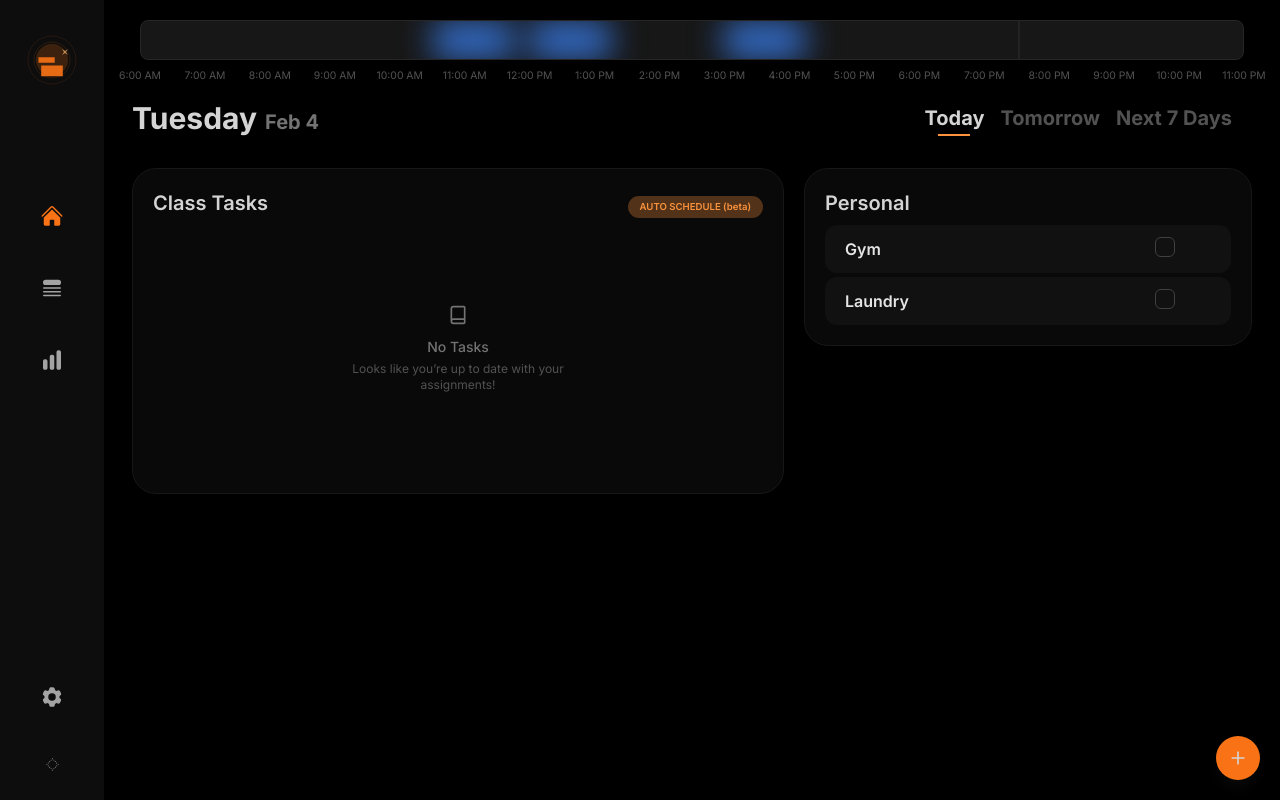
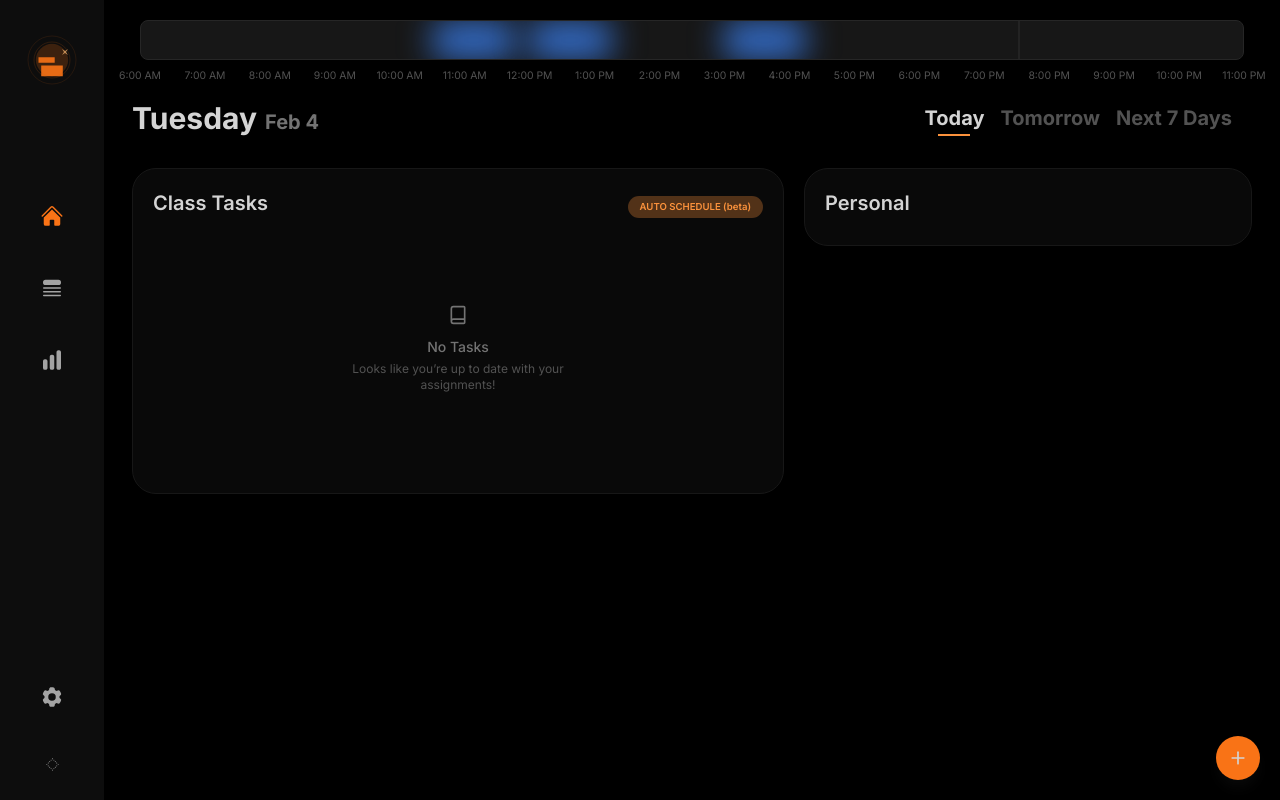
Before and after one commit to GrandeJames/bryzi, a Next.js app: page / in a window 1280 px wide. Built offline with nearby package versions, Linux system fonts and the light colour scheme.

Commit message:
Show actual personal tasks

```diff
--- a/src/app/(home)/Home.tsx
+++ b/src/app/(home)/Home.tsx
@@ -1,7 +1,6 @@
 "use client";
 
 import { Timeline } from "./components/Timeline";
-import { tasks } from "@/data/sampleTasks";
 import AssignmentsSection from "./components/AssignmentsSection";
 import PersonalSection from "./components/PersonalSection";
 import useTasksStore from "@/stores/tasksStore";
@@ -44,7 +43,7 @@ function Home() {
   }
 
   const assignments = tasks2.filter((task) => task.title);
-  const miscTasks = tasks.filter((task) => !task.startTime && !task.expectedDuration);
+  const personalTasks = tasks2.filter((task) => task.type === "personal");
 
   const todayFocusEntries = focusEntries.filter((entry) => isToday(entry.startDate));
   const focusEvents = todayFocusEntries.map((entry) => ({
@@ -92,7 +91,7 @@ function Home() {
                 className="flex-grow max-w-4xl bg-neutral-900/40 border-neutral-900 border p-5 rounded-3xl"
               />
               <PersonalSection
-                miscTasks={miscTasks}
+                tasks={personalTasks}
                 className="flex-grow max-w-md bg-neutral-900/40 border-neutral-900 border p-5 rounded-3xl h-full"
               />
             </div>
--- a/src/app/(home)/components/PersonalSection.tsx
+++ b/src/app/(home)/components/PersonalSection.tsx
@@ -1,6 +1,6 @@
-import { ClassTask } from "@/types/classTask";
+import { PersonalTask } from "@/types/personalTask";
 
-function PersonalSection({ miscTasks, className }: { miscTasks: any[]; className?: string }) {
+function PersonalSection({ tasks, className }: { tasks: PersonalTask[]; className?: string }) {
   return (
     <section className={className}>
       <header className="flex justify-between gap-2">
@@ -9,19 +9,19 @@ function PersonalSection({ miscTasks, className }: { miscTasks: any[]; className
         </h2>
       </header>
       <ul className="grid grid-cols-1 space-y-1">
-        {miscTasks.map((task, index) => (
-          <PersonalTask key={index} task={task} />
+        {tasks.map((personalTask, index) => (
+          <PersonalTaskItem key={index} personalTask={personalTask} />
         ))}
       </ul>
     </section>
   );
 }
 
-function PersonalTask({ task }: { task: ClassTask }) {
+function PersonalTaskItem({ personalTask }: { personalTask: PersonalTask }) {
   return (
     <div className="grid grid-cols-4 py-3 px-5 bg bg-neutral-900/60 rounded-xl max-w-3xl">
       <div className="flex flex-col col-span-3">
-        <div className="font-semibold text-neutral-200">{task.title}</div>
+        <div className="font-semibold text-neutral-200">{personalTask.title}</div>
       </div>
       <div className="mx-auto border rounded-md border-neutral-700 size-5"></div>
     </div>
```
